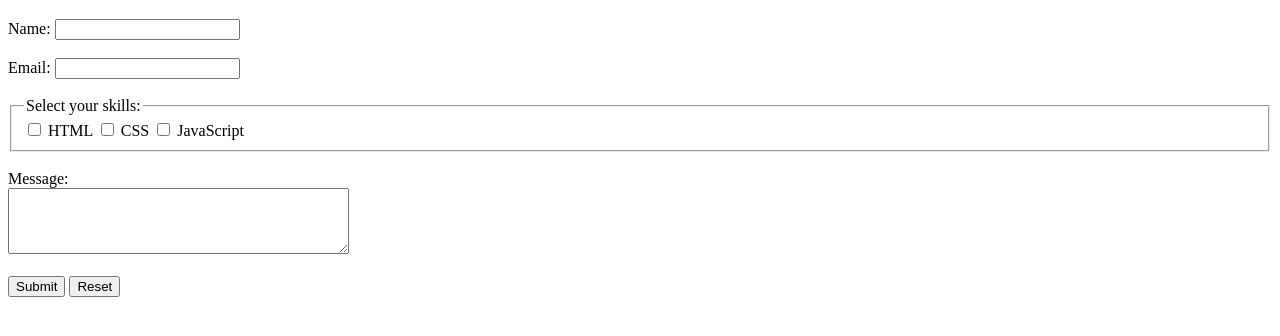
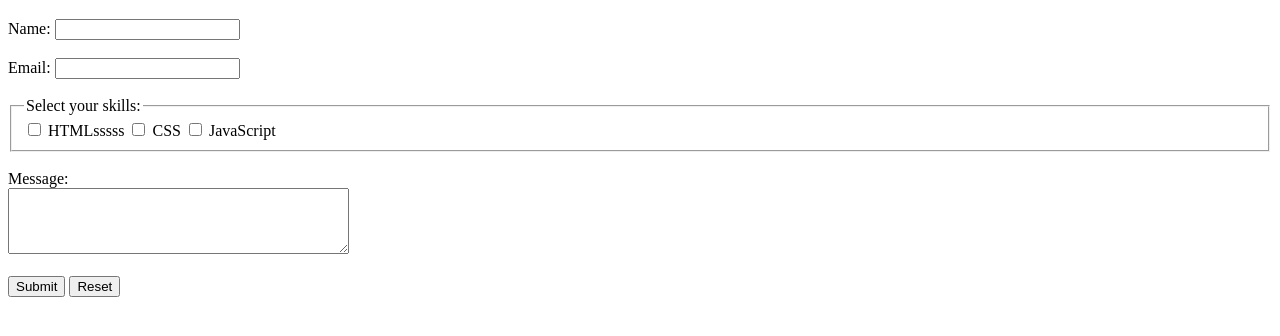
Before and after one commit to Dipam1/basic-tests, a plain HTML site: page contact.html in a window 1280 px wide. Shown: the part 74-410 px from the top of the page. Drawn offline with Linux system fonts and the light colour scheme.

Commit message:
Fix label text for HTML skill checkbox
Corrected the label text for the HTML checkbox.

```diff
--- a/contact.html
+++ b/contact.html
@@ -21,7 +21,7 @@
         <fieldset>
             <legend>Select your skills:</legend>
             <input type="checkbox" id="html" name="skills" value="HTML">
-            <label for="html">HTML</label>
+            <label for="html">HTMLsssss</label>
             <input type="checkbox" id="css" name="skills" value="CSS">
             <label for="css">CSS</label>
             <input type="checkbox" id="js" name="skills" value="JS">
```
